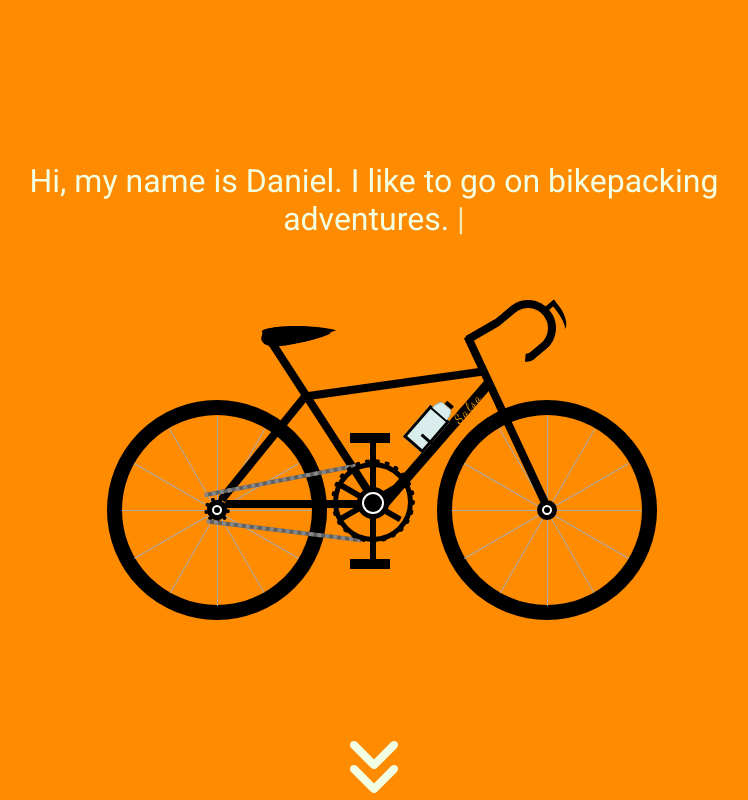
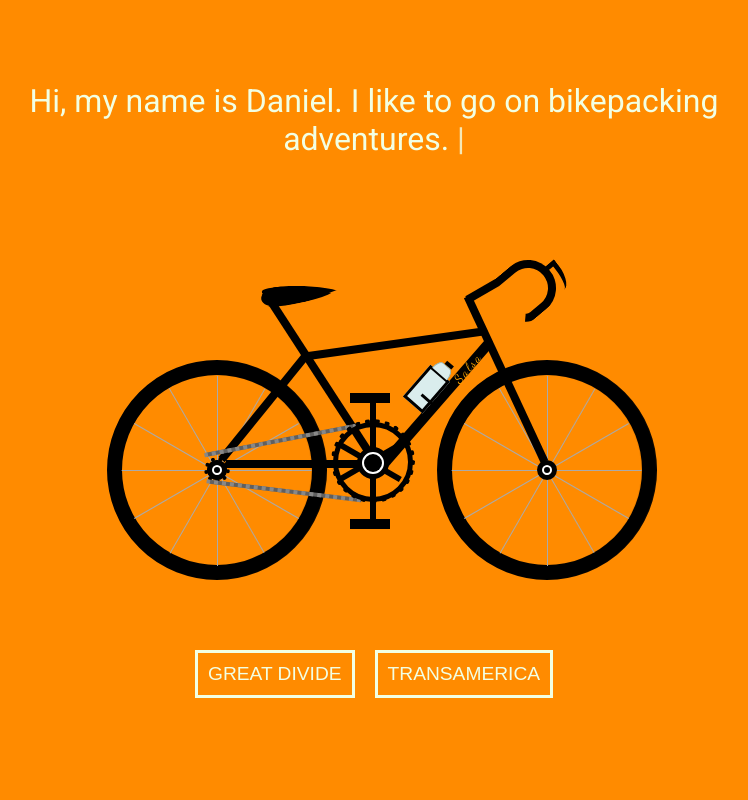
Before and after one commit to jbadan/daniel, a React (Create React App) app: page / in a window 1280 px wide. Shown: the top 800 px of the page, without its empty margins (266-1014 px from the left). Built offline with nearby package versions, Linux system fonts and the light colour scheme.

Commit message:
changed layout

```diff
--- a/src/App.css
+++ b/src/App.css
@@ -17,7 +17,7 @@ body {
 
 .intro{
   background: #FF8B00;
-  height: 50vh;
+  height: 30vh;
   color: #F2FFE3;
   font-size: 4vh;
 }
@@ -25,6 +25,24 @@ body {
 .bikeRow{
   background: #FF8B00;
   height: 50vh;
+}
+
+.buttons{
+  height: 20vh;
+}
+
+button{
+  background: transparent;
+  border: 3px solid #F2FFE3;
+  color: #F2FFE3;
+  padding: 10px;
+  font-size: 1.2em;
+  margin: 10px;
+}
+button:hover{
+  border: 3px solid black;
+  color: black;
+  cursor: pointer;
 }
 .questionCard{
   background: #F2FFE3;
--- a/src/App.js
+++ b/src/App.js
@@ -4,6 +4,8 @@ import { BrowserRouter as Router, Route, Switch, Link, Redirect
 import './App.css';
 import Home from './Home';
 import NotFound from './NotFound';
+import GreatDivide from './GreatDivide';
+import CrossCountry from './CrossCountry';
 
 class App extends Component {
   render() {
@@ -11,6 +13,8 @@ class App extends Component {
       <Router>
         <Switch>
           <Route exact path="/" component={Home} />
+          <Route exact path="/greatdivide" component={GreatDivide} />
+          <Route exact path="/crosscountry" component={CrossCountry} />
         </Switch>
       </Router>
     );
--- a/src/Bike.css
+++ b/src/Bike.css
@@ -1,16 +1,13 @@
-.fa-angle-double-down{
-	color: #F2FFE3;
-	margin-top: 40%;
-}
+
 
 .cycle-outer{
-	width: 534px;
+	/*width: 534px;
 	height: 260px;
 	position: absolute;
 	top: 50%;
-	margin-top: -100px;
+	margin-top: -120px;
 	left: 50%;
-	margin-left: -267px;
+	margin-left: -267px;*/
 }
 
 .cycle-wrapper{
--- a/src/Bike.js
+++ b/src/Bike.js
@@ -70,7 +70,6 @@ class Bike extends Component {
   				</div>
   			</div>
   		</div>
-      <i className="bounce fa fa-angle-double-down fa-4x" aria-hidden="true"></i>
       </div>
     );
   }
--- /dev/null
+++ b/src/CrossCountry.js
@@ -0,0 +1,14 @@
+import React, { Component } from 'react';
+
+
+class CrossCountry extends Component {
+  render() {
+    return (
+      <div>
+        cross country
+      </div>
+    );
+  }
+}
+
+export default CrossCountry;
--- /dev/null
+++ b/src/GreatDivide.js
@@ -0,0 +1,29 @@
+import React, { Component } from 'react';
+import About from './About';
+import Route from './Route';
+import BikeAbout from './BikeAbout';
+import Gallery from './Gallery';
+import { Grid, Row, Col } from 'react-flexbox-grid';
+
+class GreatDivide extends Component {
+  render() {
+    return (
+      <Grid fluid>
+        <Row>
+          <Col xs={12}>
+            <Row center="xs" middle="xs">
+              <Col xs={12}>
+            <About />
+            </Col>
+          </Row>
+          </Col>
+        </Row>
+        <Route />
+        <BikeAbout />
+        <Gallery />
+      </Grid>
+    );
+  }
+}
+
+export default GreatDivide;
--- a/src/Home.js
+++ b/src/Home.js
@@ -6,6 +6,11 @@ import Route from './Route';
 import BikeAbout from './BikeAbout';
 import Gallery from './Gallery';
 import { Grid, Row, Col } from 'react-flexbox-grid';
+
+import{
+  BrowserRouter as Router,
+  Link
+}from 'react-router-dom';
 
 class Home extends Component {
   render() {
@@ -18,23 +23,17 @@ class Home extends Component {
           <Col xs={12}>
             <Row center="xs" className="bikeRow" middle="xs">
               <Col xs={8}>
-            <Bike />
-            </Col>
-          </Row>
+                <Bike />
+              </Col>
+            </Row>
           </Col>
         </Row>
-        <Row>
-          <Col xs={12}>
-            <Row center="xs" middle="xs">
-              <Col xs={12}>
-            <About />
+          <Row className="buttons" around="xs" center="xs">
+            <Col xs={12}>
+              <Link to="/greatdivide"><button>GREAT DIVIDE</button></Link>
+              <Link to="/crosscountry"><button>TRANSAMERICA</button></Link>
             </Col>
-          </Row>
-          </Col>
         </Row>
-        <Route />
-        <BikeAbout />
-        <Gallery />
       </Grid>
     );
   }
```
